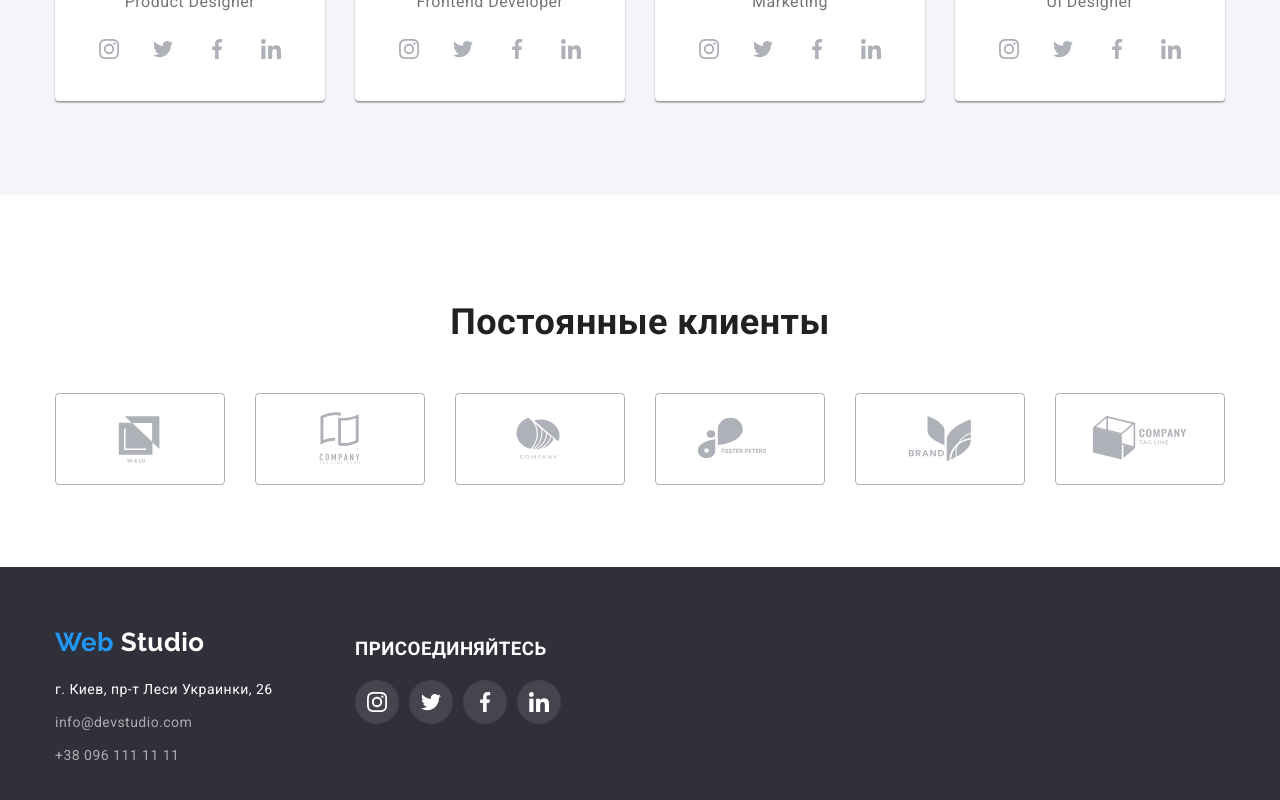
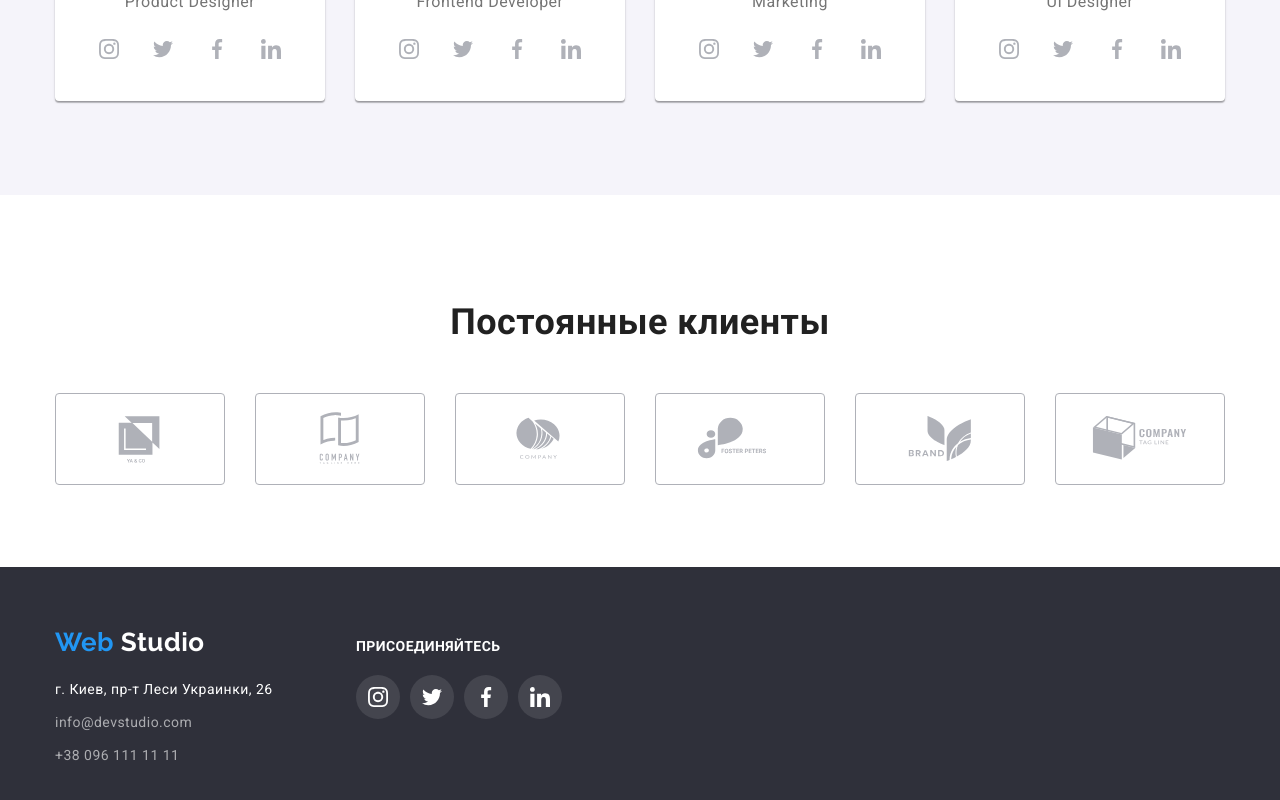
Before and after one commit to Yurii-Kavuza/goit-markup-hw-04, a plain HTML site: page index.html in a window 1280 px wide. Shown: the part 2113-2913 px from the top of the page. Drawn offline with nearby package versions, Linux system fonts and the light colour scheme.

Commit message:
resubmit

```diff
--- a/css/styles.css
+++ b/css/styles.css
@@ -85,6 +85,7 @@ body {
 .btn:focus {
 	background-color: var(--primary-active-color);
 	color: var(--primary-text-color-light);
+	box-shadow: 0px 3px 1px rgba(0, 0, 0, 0.1), 0px 1px 2px rgba(0, 0, 0, 0.08), 0px 2px 2px rgba(0, 0, 0, 0.12);
 }
 
 /*Utility*/
@@ -479,16 +480,17 @@ img {
 
 .footer .container {
 	display: flex;
+	align-items: baseline;
 }
 
 .left-part,
 .middle-part {
-	flex-basis: calc((100% - 90px) / 4);
-	margin-right: 30px;
+	width: 231px;
+	margin-right: 70px;
 }
 
 .middle-part {
-	padding-top: 12px;
+	width: 206px;
 }
 
 .footer .logo {
@@ -531,6 +533,10 @@ img {
 
 .footer-header {
 	margin-bottom: 20px;
+	font-weight: 700;
+	font-size: 14px;
+	line-height: 1.14;
+	letter-spacing: 0.03em;
 	text-transform: uppercase;
 	color: var(--primary-text-color-light);
 }
--- a/index.html
+++ b/index.html
@@ -318,7 +318,7 @@
 					</address>
 				</div>
 				<div class="middle-part">
-					<h3 class="footer-header">присоединяйтесь</h3>
+					<p class="footer-header">присоединяйтесь</p>
 					<ul class="social-icons list">
 						<li class="social-icon">
 							<a class="social-icon-link link" href="" aria-label="Instagram">
```
Also changed, not shown: portfolio.html (+1 -1 lines).
